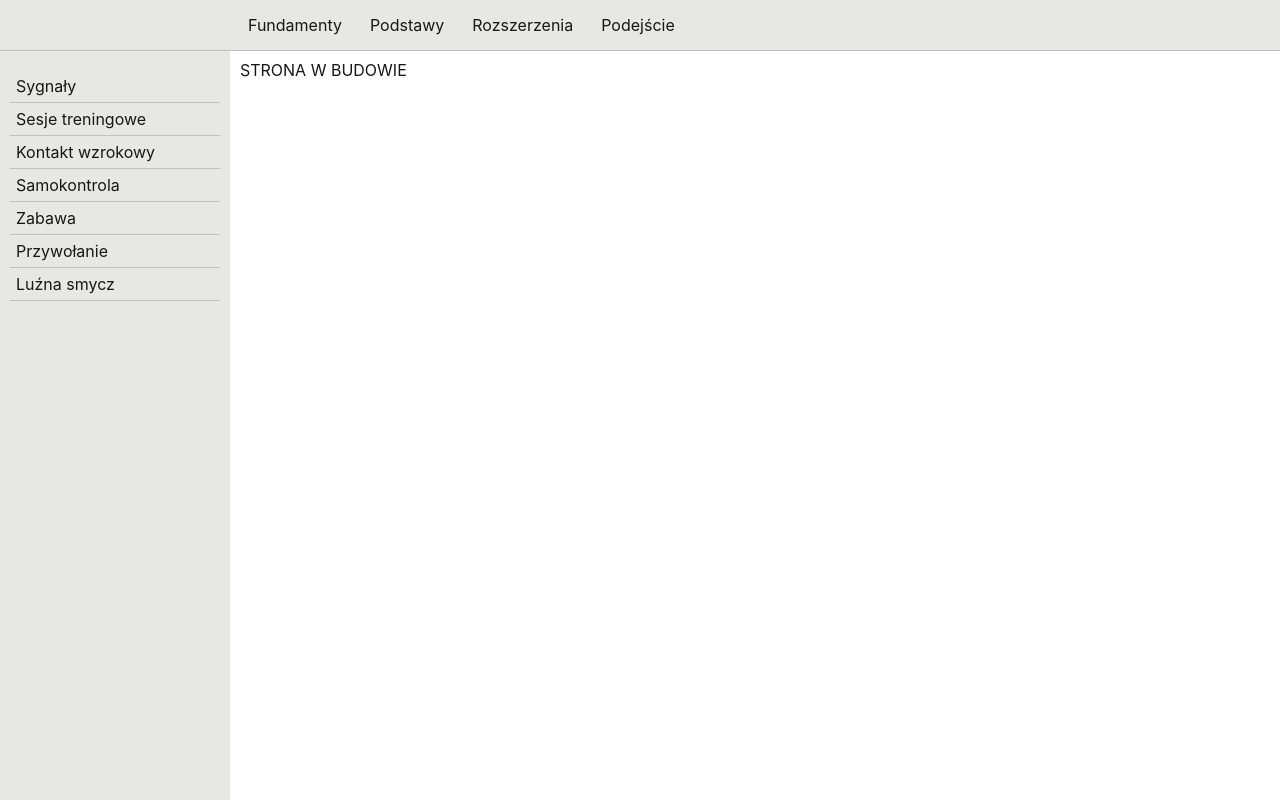
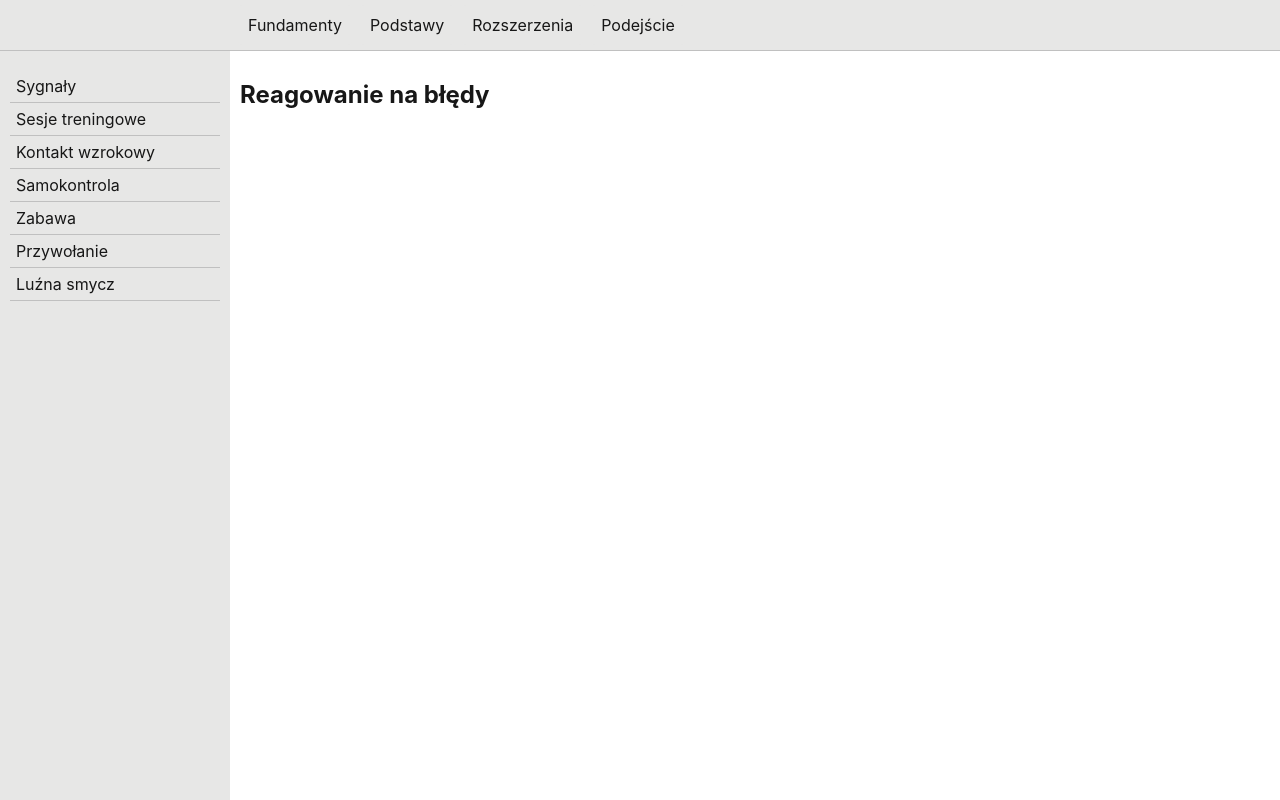
Before and after one commit to MonikaKrella/GoldenPawsAcademy, a React (Create React App) app: page /mistakes in a window 1280 px wide. Built offline with nearby package versions, Linux system fonts and the light colour scheme.

Commit message:
template of mistakes page, smallfix

```diff
--- a/src/App.tsx
+++ b/src/App.tsx
@@ -14,6 +14,7 @@ import Tools from './components/tools-page/Tools';
 import Heel from './components/heel-page/Heel';
 import TrainingSessions from './components/training-sessions-page/TrainingSessions';
 import Rewards from './components/rewards-page/Rewards';
+import Mistakes from './components/mistakes-page/Mistakes';
 
 function App() {
   return (
@@ -41,7 +42,7 @@ function App() {
           <Route path="/training" element={<UpbringingTraining />} />
           <Route path="/tools" element={<Tools />} />
           <Route path="/rewards" element={<Rewards />} />
-          <Route path="/mistakes" element={<InBuildPage />} />
+          <Route path="/mistakes" element={<Mistakes />} />
           <Route path="/punishments" element={<InBuildPage />} />
           <Route path="/*" element={<InBuildPage />} />
         </Routes>
--- /dev/null
+++ b/src/components/mistakes-page/Mistakes.tsx
@@ -0,0 +1,12 @@
+import { mistakesText } from '../../data/mistakes';
+import PageTitle from '../../reusable-components/PageTitle/PageTitle';
+
+const Mistakes = () => {
+  return (
+    <div>
+      <PageTitle title={mistakesText.title} />
+    </div>
+  );
+};
+
+export default Mistakes;
--- a/src/data/heel.ts
+++ b/src/data/heel.ts
@@ -7,7 +7,7 @@ export const heelText = {
     'Do nauki będzie potrzebny podest, początkowo dobrze jakby miał ok 10cm wysokości, nie może być śliski dla łapek i odpowiednio duży, by przednie łapki się zmieściły - np. dziecięcy podest łazienkowy z ikei, podklejona metalowa miska, szeroka doniczka. Najpierw uczymy psa wchodzenia przednimi łapkami na podest, można poprzez naprowadzanie "wciągając psa" smakołykiem na podest i za każdym razem jak postawi łapkę na podeście mówimy POTWIERDZENIE i nagradzamy. Jeśli wejdzie dwoma mówimy POTWIERDZENIE, mocno nagradzamy w miejscu, a następnie ZWOLNIENIE i smakołykiem nakłaniamy do zejścia z podestu. Nie trzeba wprowadzać hasła na wchodzenie na podest, chodzi o to by pies bez obaw, pewnie i chętnie wchodził na niego przednimi łapami.',
   method1_step2:
     'Gdy mamy już to osiągnięte zaczynamy uczyć psa poruszania się wokół podestu z pozostawaniem przednimi łapkami na podeście. Naprowadzamy psa na podest, tak, żeby był naprzeciwko przewodnika i następnie robimy krok w prawo WOKÓŁ PODESTU, pozostając przodem do podestu i czekamy obserwując co zrobi pies - czy może będzie chciał znaleźć się znów naprzeciwko nas (skąd łatwo może wziąć z rąk smakołyki) i zacznie tuptać / przesuwać tylne łapki. Jeśli tylko pies poruszy dowolną tylną łapką w dowolnym kierunku - mówimy POTWIERDZENIE i nagradzamy, a następnie niezależnie czy i ile pies się przesunął robimy kolejny krok i znów czekamy na jego kroczek. Jeśli po jednym kroku pies cały czas stoi - my robimy kolejny krok w prawo wokół podestu, najlepiej wyraźny, nieco teatralny, żeby zaciekawić i zmotywować do ruchu psa. W razie potrzeby jeśli pies będzie potrzebował możemy zrobić tak dużo kroków aż znajdziemy się przy jego prawej stronie (po każdym kroku czekamy, czy pies może zdecyduje się zrobić ruch) - jeśli w którym kolwiek momencie zrobi ruch tylnymi łapami mocno nagradzamy. Kiedy znajdziemy się tuż koło psa - mówimy ZWOLNIENIE i smakołykiem zachęcamy do zejścia na podest. Po czym możemy zacząć kolejną sesję. Celem jest wyłapywanie i nagradzanie za każdy ruch tylnymi łapami z pozostawaniem przednimi na podeście, następnie chcemy aby pies już nie tylko tuptał w miejscu, ale robił kroczki tak, by być bardziej naprzeciwko przewodnika ',
-  method2Title: 'Naprowadzanie na gruszę',
+  method2Title: 'Naprowadzanie na gruszkę',
   method2_step1:
     'Jeśli chcemy nauczyć psa dostawienia do lewej nogi, bierzemy smakołyk w lewą rękę. Ustawiamy się naprzeciwko psa, a następnie wyciągamy rękę ze smakołykiem w stronę psiego nosa, gdy pies się zainteresuje prowadzimy rękę ze smakołykiem (za którą podąża pies) blisko lewej nogi w tył (szyjka gruszki), następnie robimy ręką za plecami szerokie koło w kierunku przeciwnym do ruchu zegarka, najpierw psa trochę oddalając w lewo, następnie wprowadzając za plecy. Na końcu kończymy kształt gruszki dociągając rękę (i psa za ręką) z powrotem do lewej nogi. Kiedy tylko pies znajdzie się w dobrej pozycji - mówimy POTWIERDZENIE, nagradzamy, a następnie ZWOLNIENIE i prowokujemy do odejścia z pozycji za smakołykiem. Na tym etapie nie wprowadzamy jeszcze komendy',
   method2_step2:
--- /dev/null
+++ b/src/data/mistakes.ts
@@ -0,0 +1,4 @@
+export const mistakesText = {
+  title: 'Reagowanie na błędy',
+  basic: '',
+};
```
